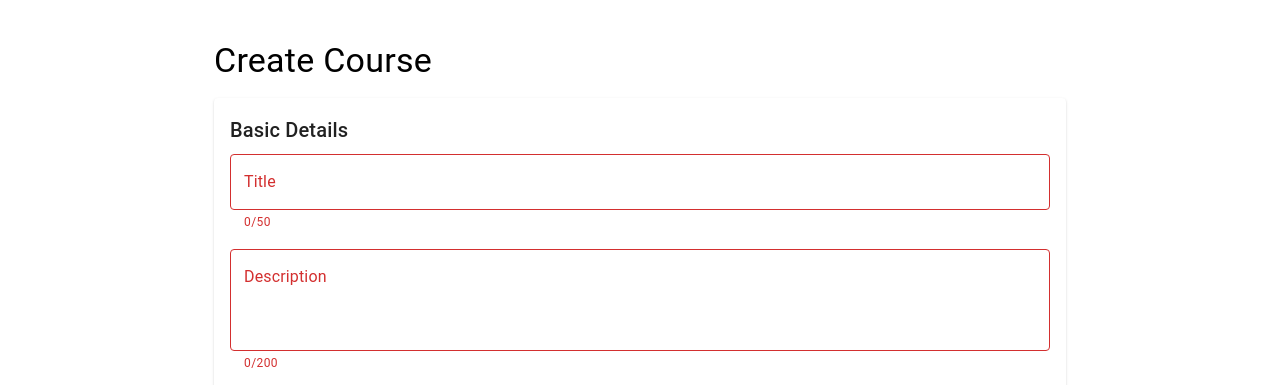
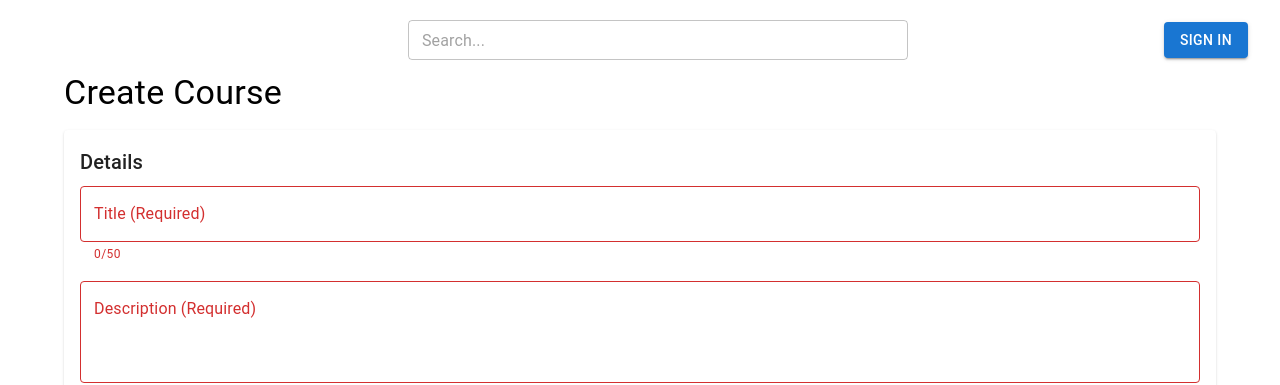
Before and after one commit to rjvb7424/Learn-It-Now, a React (Vite) app in the folder frontend/: page / in a window 1280 px wide. Shown: the top 385 px of the page. Built offline with nearby package versions, Linux system fonts and the light colour scheme; no server answers.

Commit message:
feat: enhance CreatePage layout and improve form field labels for clarity

```diff
--- a/frontend/src/createpage/CreatePage.tsx
+++ b/frontend/src/createpage/CreatePage.tsx
@@ -1,20 +1,12 @@
-// src/pages/CreatePage.tsx
+// External imports
 import { useMemo, useState } from "react";
 import type { ChangeEvent } from "react";
-import {
-  Box,
-  Button,
-  Card,
-  CardContent,
-  Container,
-  Divider,
-  IconButton,
-  Stack,
-  TextField,
-  Typography,
-} from "@mui/material";
+import { Box, Button, Card, CardContent, Container, Divider, IconButton, Stack, TextField, Typography, } from "@mui/material";
+
+// Icon imports
 import DeleteOutlineIcon from "@mui/icons-material/DeleteOutline";
 import AddIcon from "@mui/icons-material/Add";
+import CustomAppBar from "../homepage/CustomAppBar";
 
 type Lesson = {
   id: string;
@@ -54,8 +46,9 @@ export default function CreatePage() {
   const [lessons, setLessons] = useState<Lesson[]>([]);
   const [price, setPrice] = useState<string>("");
 
+  // Function to add a new lesson
   const addLesson = (): void => {
-    if (lessons.length >= LIMITS.maxLessons) return;
+    if (lessons.length >= 5) return;
     setLessons((ls) => [...ls, { id: crypto.randomUUID(), title: "", content: "" }]);
   };
 
@@ -115,20 +108,23 @@ export default function CreatePage() {
     };
 
   return (
-    <Container maxWidth="md" sx={{ py: 4 }}>
+    <Box>
+      {/* App Bar */}
+      <CustomAppBar />
+      <Container>
+      {/* Page Title */}
       <Typography variant="h4" sx={{ mb: 2 }}>
         Create Course
       </Typography>
-
-      {/* BASIC DETAILS */}
+      {/* Course Details */}
       <Card sx={{ mb: 3 }}>
         <CardContent>
           <Typography variant="h6" sx={{ mb: 1 }}>
-            Basic Details
+            Details
           </Typography>
           <Stack spacing={2}>
             <TextField
-              label="Title"
+              label="Title (Required)"
               fullWidth
               value={title}
               onChange={limitedChange(setTitle, LIMITS.title)}
@@ -137,7 +133,7 @@ export default function CreatePage() {
               error={Boolean(errors.title)}
             />
             <TextField
-              label="Description"
+              label="Description (Required)"
               fullWidth
               multiline
               minRows={3}
@@ -151,7 +147,7 @@ export default function CreatePage() {
         </CardContent>
       </Card>
 
-      {/* COURSE CONTENT */}
+      {/* Course Content */}
       <Card sx={{ mb: 3 }}>
         <CardContent>
           <Stack
@@ -160,7 +156,9 @@ export default function CreatePage() {
             justifyContent="space-between"
             sx={{ mb: 1 }}
           >
-            <Typography variant="h6">Course Content</Typography>
+            <Typography variant="h6">
+              Course Content
+            </Typography>
             <Button
               variant="contained"
               startIcon={<AddIcon />}
@@ -204,6 +202,7 @@ export default function CreatePage() {
                       }
                       inputProps={{ maxLength: LIMITS.lessonTitle }}
                       helperText={`${lesson.title.length}/${LIMITS.lessonTitle}`}
+                      error={Boolean(errors.lessonFields)}
                     />
                     <TextField
                       label="Lesson Content"
@@ -222,6 +221,7 @@ export default function CreatePage() {
                       }
                       inputProps={{ maxLength: LIMITS.lessonContent }}
                       helperText={`${lesson.content.length}/${LIMITS.lessonContent}`}
+                      error={Boolean(errors.lessonFields)}
                     />
                   </Stack>
                 </CardContent>
@@ -285,5 +285,6 @@ export default function CreatePage() {
         </CardContent>
       </Card>
     </Container>
+    </Box>
   );
 }
```
